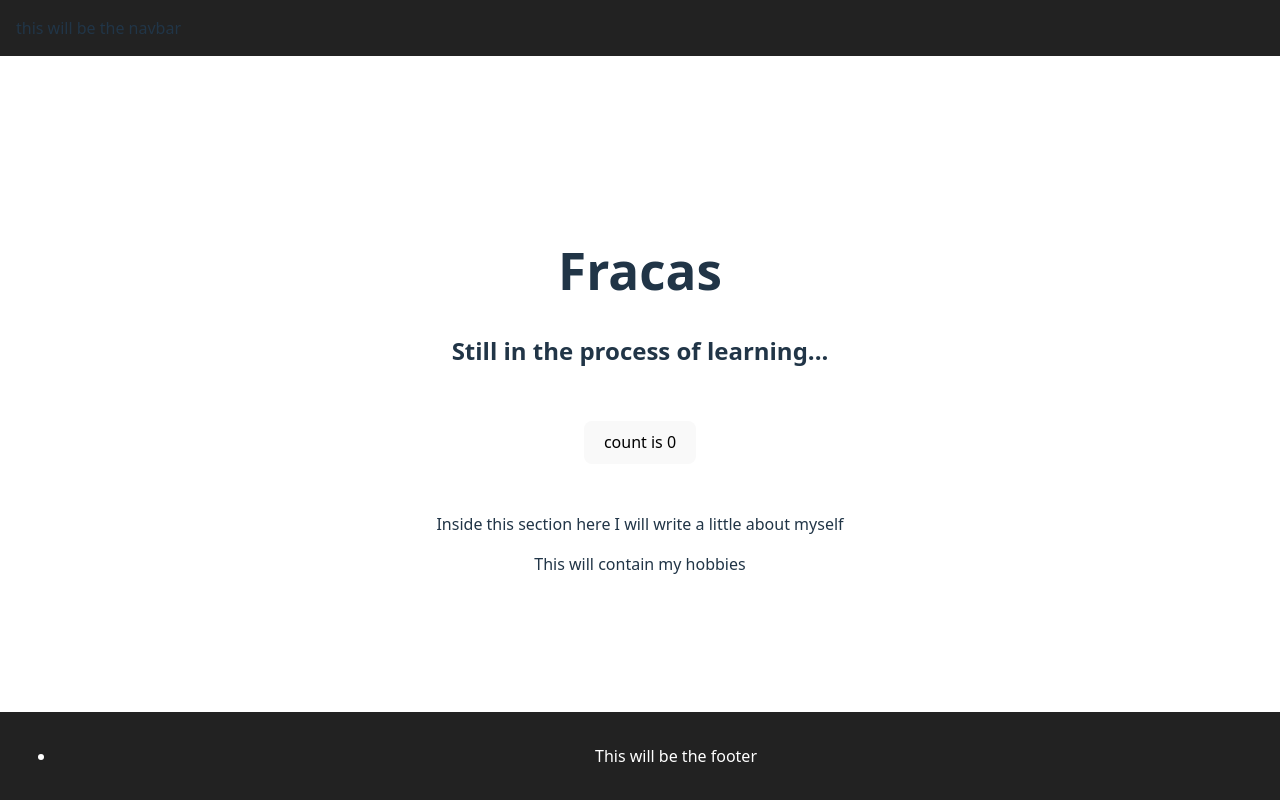
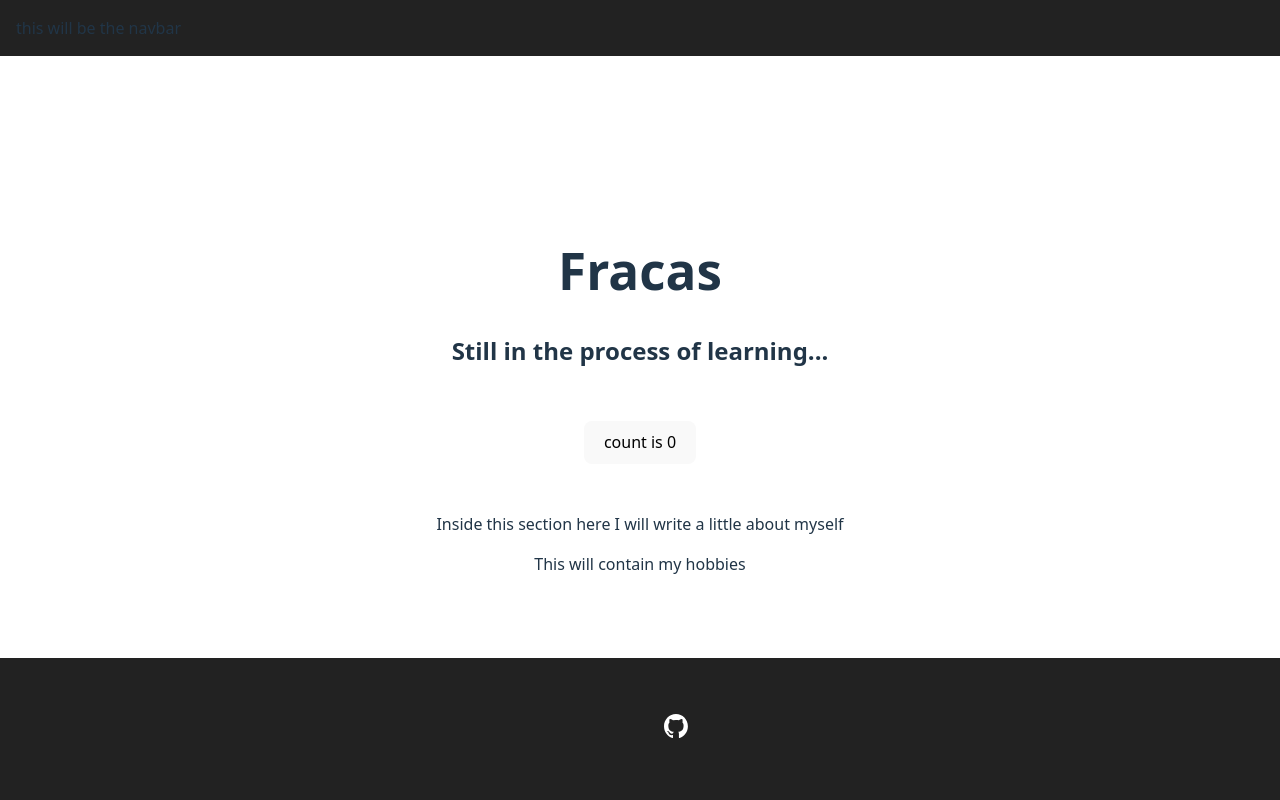
Before and after one commit to Fr4cas/fracas-app, a React (Vite) app: page / in a window 1280 px wide. Built offline with nearby package versions, Linux system fonts and the light colour scheme.

Commit message:
feat: add GitHub link with logo

```diff
--- a/src/components/Footer.jsx
+++ b/src/components/Footer.jsx
@@ -1,14 +1,14 @@
 import '../styles/Footer.css'
+import githubLogo from "../assets/logos/github-white.svg"
 
 function Footer() {
     return (
         <>
-        <footer className="footer">
-            <ul>
-                <li>This will be the footer</li>
-            </ul>
-        </footer>
-
+            <footer className="footer">
+                <ul>
+                    <li><a href="https://github.com/Fr4cas" target='_blank' rel='noopener noreferrer'><img src={githubLogo} alt="GitHub" className='logo'/></a></li>
+                </ul>
+            </footer>
         </>
     )
 }
--- a/src/styles/Footer.css
+++ b/src/styles/Footer.css
@@ -9,3 +9,11 @@
     padding: 1rem;
     z-index: 1000;
 }
+
+.footer ul {
+    list-style: none;
+}
+
+.footer .logo {
+    height: 24px;
+}
```
Lines whose indentation alone changed are shown as unchanged.
